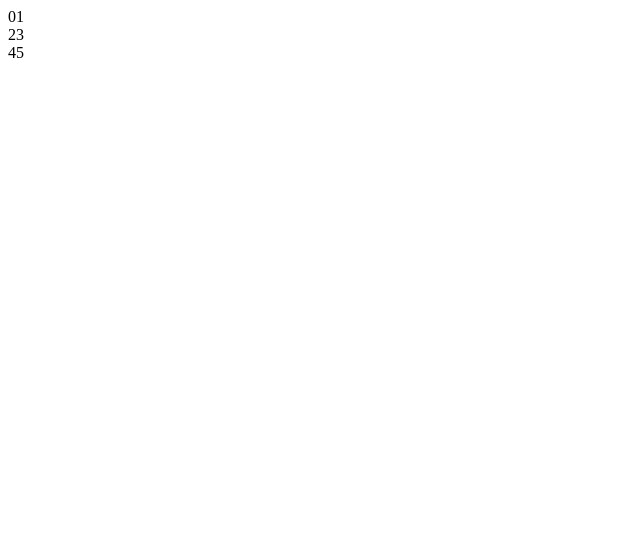
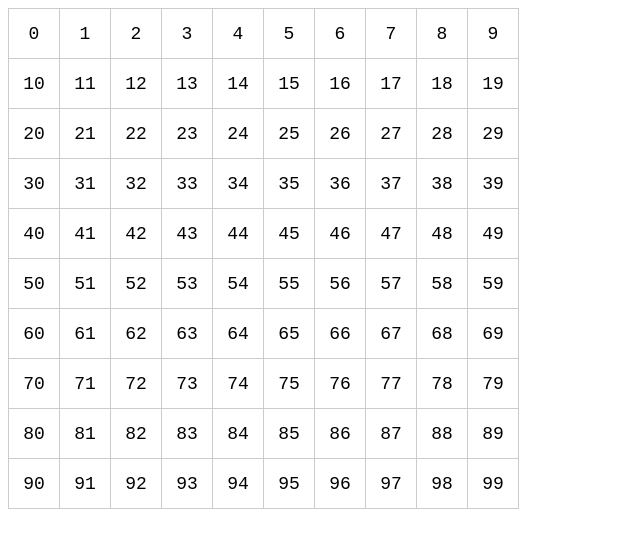
Before and after one commit to VictorMonte-zz/doom-fire-algorithm, a plain HTML site: page index.html in a window 1280 px wide. Shown: the whole page, without its empty margins (0-640 px from the left). Drawn offline with Linux system fonts and the light colour scheme.

Commit message:
Set style

```diff
--- a/fire.js
+++ b/fire.js
@@ -1,6 +1,6 @@
 const firePixelArray = []
-const fireWidth = 2
-const fireHeight = 3
+const fireWidth = 10
+const fireHeight = 10
 
 function start() {
     createFireDataStructure()
--- a/index.html
+++ b/index.html
@@ -1,4 +1,22 @@
 <html>
+    <head>
+        <style>
+            table {
+                border-collapse: collapse;
+                border: 1px solid #000;
+            }
+
+            td {
+                width: 50px;
+                height: 50px;
+                border: 1px solid #ccc;
+                text-align: center;
+                vertical-align: center;
+                font-family: monospace;
+                font-size: 18px;
+            }
+        </style>
+    </head>
     <body>
         <div id="fireCanvas"></div>
         <script src="./fire.js"></script>
```
